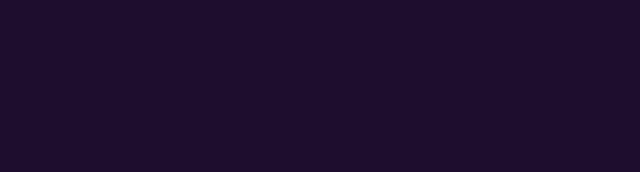
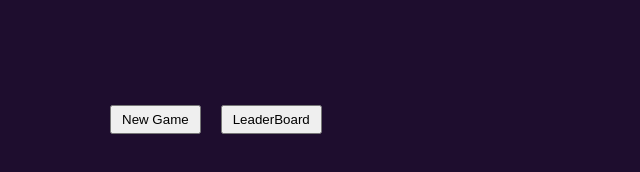
Before and after one commit to micatori/memory-game, a plain HTML site: page index.html in a window 1280 px wide. Shown: the whole page, without its empty margins (0-640 px from the left). Drawn offline with Linux system fonts and the light colour scheme.

Commit message:
feat: add header

```diff
--- a/index.js
+++ b/index.js
@@ -1 +1,19 @@
 console.log('memory-game');
+window.onload = function() {
+    document.body.append(createHeader());
+}
+const createEl = (element, className, id) => {
+    let elem = document.createElement(element);
+    elem.classList.add(className);
+    if (id) elem.setAttribute('id', id);
+    return elem;
+}
+const createHeader = () => {
+    let header = createEl('header', 'header');
+    let buttonNewGame = createEl('button', 'button', 'button-new-game');
+    buttonNewGame.textContent = 'New Game';
+    let buttonLeaderBoard = createEl('button', 'button', 'button-leader-board');
+    buttonLeaderBoard.textContent = 'LeaderBoard';
+    header.append(buttonNewGame, buttonLeaderBoard);
+    return header;
+}
--- a/style.css
+++ b/style.css
@@ -9,3 +9,11 @@ p {
     line-height: 24px;
     color: rgb(136, 228, 51);
 }
+.header {
+    display: flex;
+}
+.button {
+    display: flex;
+    margin: 5px 10px;
+    padding: 5px 10px;
+}
```
